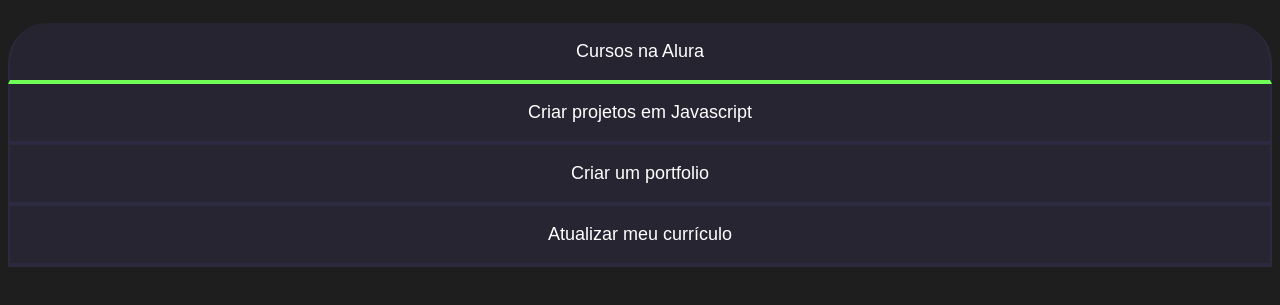
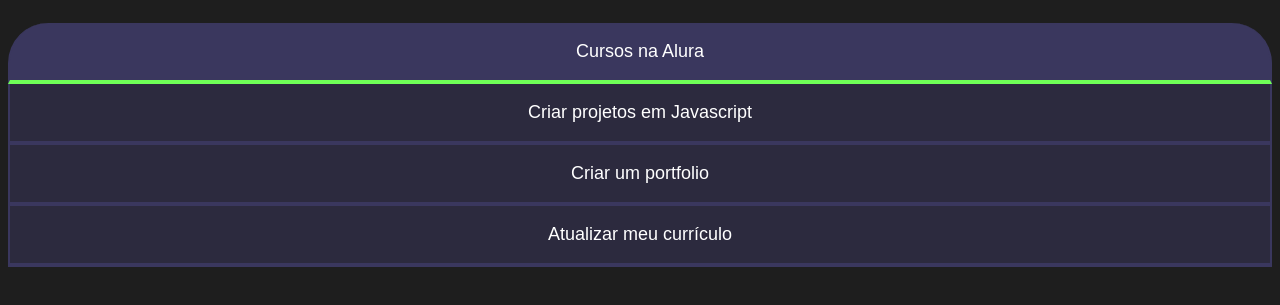
Before and after one commit to gabrielcastilho7/projeto-roberty, a plain HTML site: page index.html in a window 1280 px wide. Shown: the part 67-372 px from the top of the page. Drawn offline with Linux system fonts and the light colour scheme.

Commit message:
Add files via upload

```diff
--- a/index.html
+++ b/index.html
@@ -1,7 +1,6 @@
 <!DOCTYPE html>
 <html lang="pt-br">
 <head>
-
 
     <meta charset="UTF-8">
     <meta http-equiv="X-UA-Compatible" content="IE=edge">
@@ -19,9 +18,8 @@
             <button class="botao">Atualizar meu currículo</button>
         </div>
     </section>
-    <script src="main.js">
+    <script src="main.js"></script>
 
-    </script>
 </body>
 
 
--- a/style.css
+++ b/style.css
@@ -1,11 +1,12 @@
 @import url('https://fonts.googleapis.com/css2?family=Roboto:ital,wght@0,100..900;1,100..900&display=swap');
-:root{
-    --cor-de-fundo: #1e1e1e;
-    --verde:#6fff57;
-    --branco:#ffffff;
-    --botao-ativo: rgba(58, 55, 94, 0.3);
-    --botao-inativo: rgba(58, 55, 94, 0.3);
 
+:root {
+    --cor-de-fundo: #1E1E1E;
+    --verde: #6FFF57;
+    --branco: #FFFFFF;
+    --botao-ativo: #3A375E;
+    --botao-inativo: rgba(58, 55, 94, 0.5);
+    --texto-fundo: rgba(58, 55, 94, 0.3);
 }
 
 body{
@@ -14,8 +15,7 @@
     font-family: 'Chakra Petch', sans-serif;
 }
 
-
-.conteudo-pricipal{
+.conteudo-principal {
     display: flex;
     flex-direction: column;
     justify-content: center;
@@ -25,21 +25,21 @@
     margin: 0 auto;
 }
 
-.titulo-principal{
+.titulo-principal {
     text-align: left;
     width: 100%;
     font-size: 32px;
-
 }
 
-.titulo-principal span{
-    color: var(--verde);
+.titulo-principal span {
+    color: var(--verde)
+
 }
 
 .botao{
     font-family: "Chakra Petch", sans-serif;
     background-color: var(--botao-inativo);
-    color: var(--branco);
+    color:var(--branco);
     display: flex;
     justify-content: center;
     padding: 1em;
@@ -50,7 +50,6 @@
     border-left: 2px solid var(--botao-ativo);
     border-right: 2px solid var(--botao-ativo);
     border-top: none;
-
 
 }
 
@@ -63,7 +62,6 @@
 }
 
 .ativo{
-
     background-color: var(--botao-ativo);
     border-bottom: 4px solid var(--verde);
 }
```
Also changed, not shown: main.js (indentation only).
